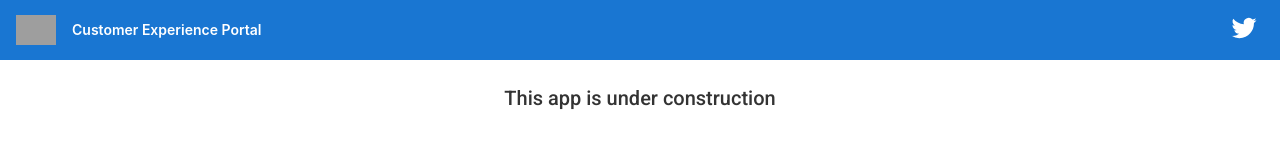
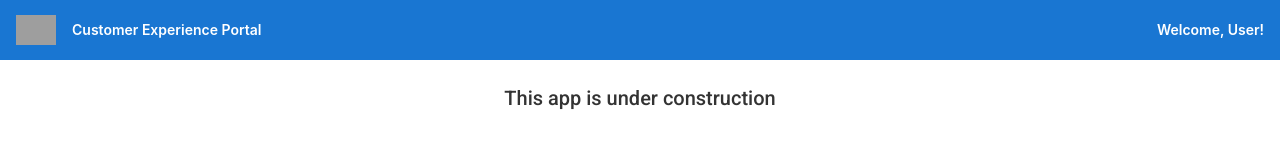
Before and after one commit to deilers/customer-experience-portal, an Angular app: page / in a window 1280 px wide. Shown: the top 160 px of the page. Built offline with nearby package versions, Linux system fonts and the light colour scheme; grey boxes are pictures that could not be loaded.

Commit message:
style: header and favicon change

```diff
--- a/src/app/header/header.component.css
+++ b/src/app/header/header.component.css
@@ -38,6 +38,10 @@
   }
 
   .toolbar img {
+    margin: 0 16px;
+  }
+
+  .toolbar .user {
     margin: 0 16px;
   }
 
--- a/src/app/header/header.component.html
+++ b/src/app/header/header.component.html
@@ -6,10 +6,7 @@
     />
     <span>Customer Experience Portal</span>
       <div class="spacer"></div>
-      <a aria-label="Angular on twitter" target="_blank" rel="noopener" href="https://twitter.com/BurgerKing" title="Twitter">
-        <svg id="twitter-logo" height="24" data-name="Logo" xmlns="http://www.w3.org/2000/svg" viewBox="0 0 400 400">
-          <rect width="400" height="400" fill="none"/>
-          <path d="M153.62,301.59c94.34,0,145.94-78.16,145.94-145.94,0-2.22,0-4.43-.15-6.63A104.36,104.36,0,0,0,325,122.47a102.38,102.38,0,0,1-29.46,8.07,51.47,51.47,0,0,0,22.55-28.37,102.79,102.79,0,0,1-32.57,12.45,51.34,51.34,0,0,0-87.41,46.78A145.62,145.62,0,0,1,92.4,107.81a51.33,51.33,0,0,0,15.88,68.47A50.91,50.91,0,0,1,85,169.86c0,.21,0,.43,0,.65a51.31,51.31,0,0,0,41.15,50.28,51.21,51.21,0,0,1-23.16.88,51.35,51.35,0,0,0,47.92,35.62,102.92,102.92,0,0,1-63.7,22A104.41,104.41,0,0,1,75,278.55a145.21,145.21,0,0,0,78.62,23" fill="#fff"/>
-        </svg>
+      <a aria-label="bk" target="_blank" rel="noopener" href="https://twitter.com/BurgerKing" title="Twitter">
+        <span class="user" style="color:white;">Welcome, User!</span>
       </a>
   </div>
```
Also changed, not shown: src/index.html (+1 -1 lines).
